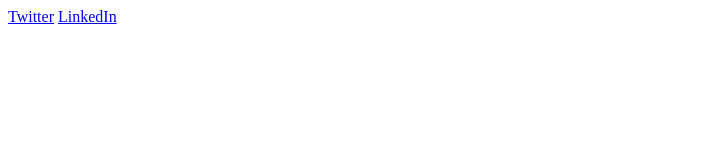
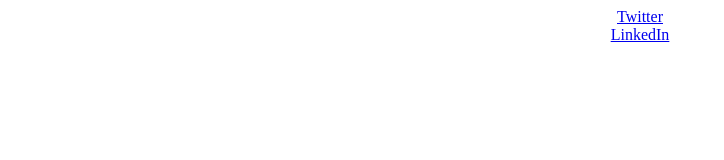
Before and after one commit to mam1101/max-miller-social, a plain HTML site: page index.html in a window 1280 px wide. Shown: the whole page, without its empty margins (0-724 px from the left). Drawn offline with Linux system fonts and the light colour scheme.

Commit message:
Update index.html

```diff
--- a/index.html
+++ b/index.html
@@ -2,9 +2,17 @@
 <html>
   <head>
     <title>Max Miller's Social Profiles</title>
+    <style>
+      #main-area {
+        text-align:center;
+      }
+    </style>
   </head>
   <body>
-    <a href="https://twitter.com/multimaxmil">Twitter</a>
-    <a href="https://www.linkedin.com/in/max-m-19797210b/">LinkedIn</a>
+    <div id="main-area">
+      <a href="https://twitter.com/multimaxmil">Twitter</a>
+      <br />
+      <a href="https://www.linkedin.com/in/max-m-19797210b/">LinkedIn</a>
+    </div>
   </body>
 </html>
```
